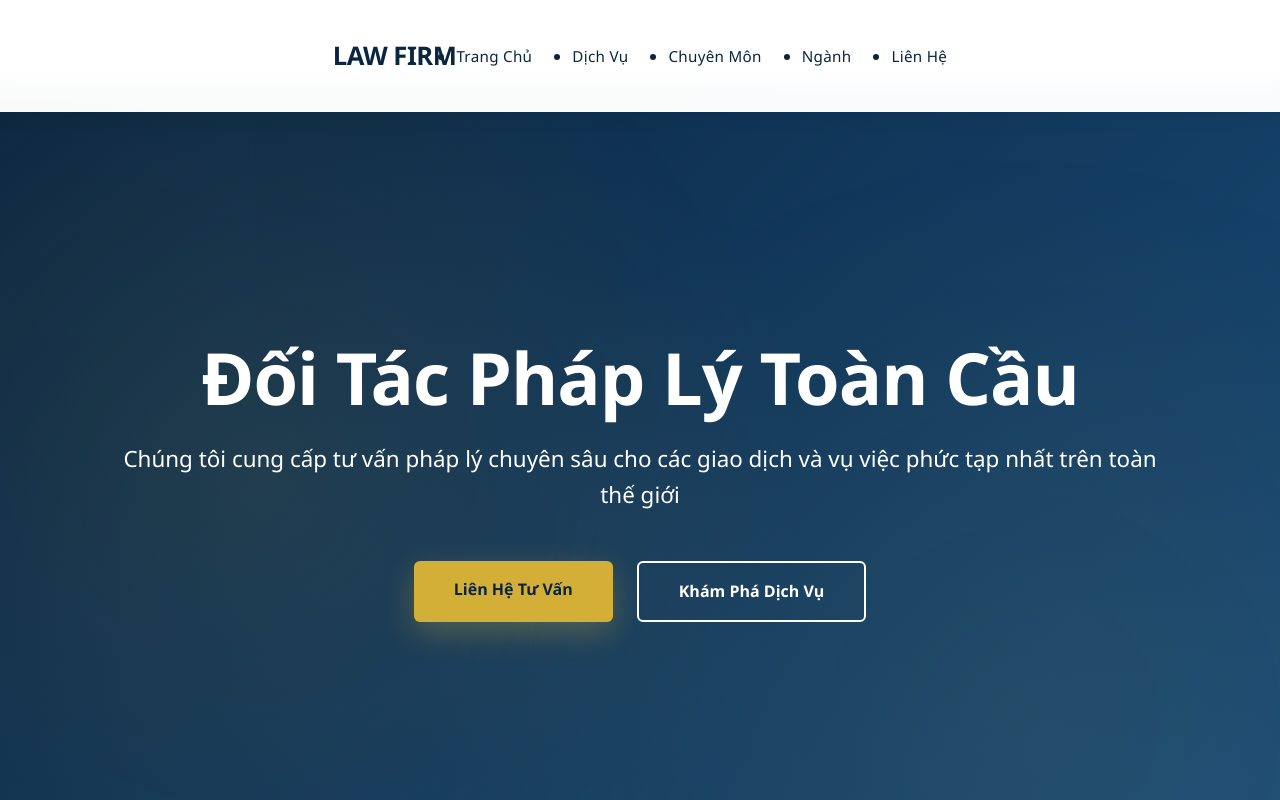
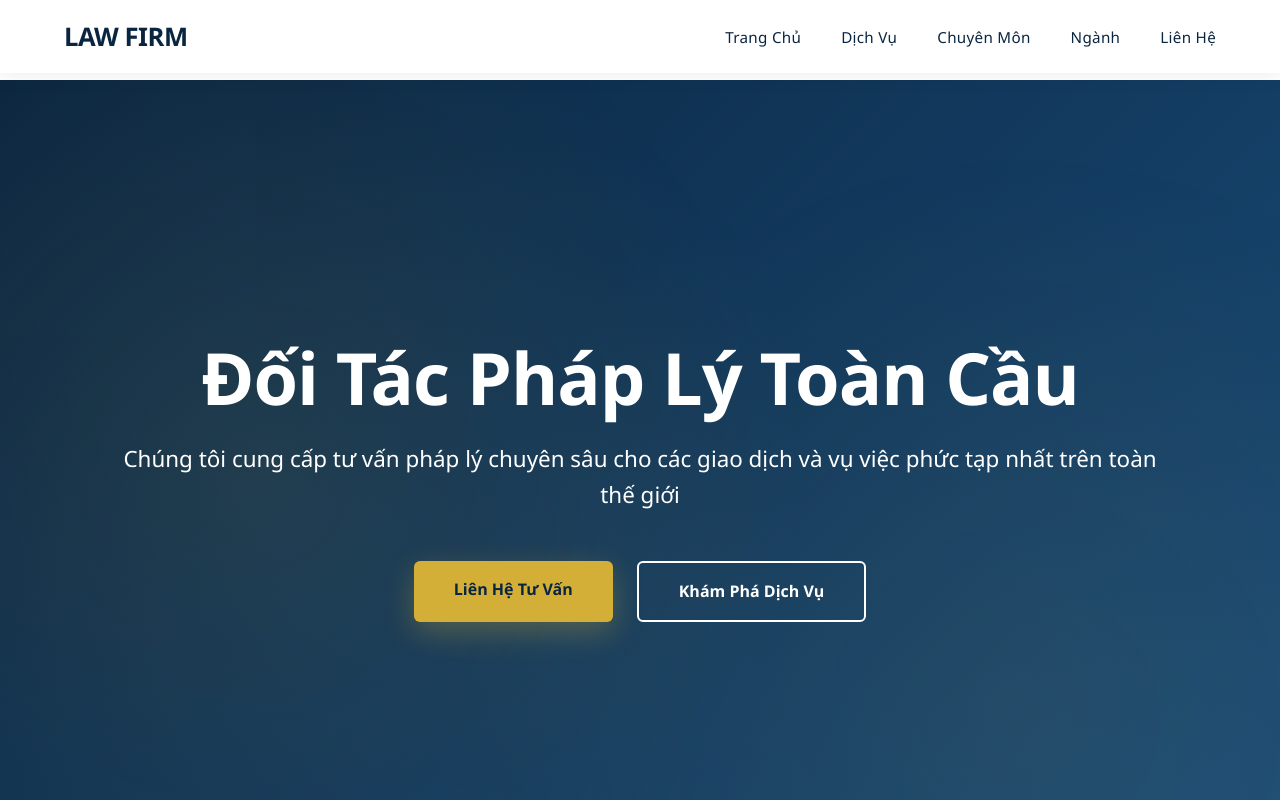
Before and after one commit to duogbachdev/professional-law-firm-website, a website: page index.html in a window 1280 px wide. Shown: the top 800 px of the page. Drawn offline with Linux system fonts and the light colour scheme.

Commit message:
Restore original header structure with header/nav/logo classes

```diff
--- a/index.html
+++ b/index.html
@@ -59,26 +59,15 @@
     <link rel="stylesheet" href="assets/css/animations.css">
     <link rel="stylesheet" href="assets/css/responsive.css">
 
-    <!-- Fix header layout -->
+    <!-- Fix header layout to match original -->
     <style>
-        /* Fix mega menu display */
-        .mega-menu {
+        /* Hide mega menu */
+        #mega-menu-container {
             display: none !important;
         }
 
-        /* Fix navigation layout */
-        .nav-list {
-            display: flex !important;
-            flex-direction: row !important;
-            gap: 2.5rem !important;
-        }
-
-        .nav-list li {
-            position: relative !important;
-        }
-
         /* Ensure header is fixed and proper height */
-        .nav {
+        header {
             position: fixed !important;
             top: 0 !important;
             left: 0 !important;
@@ -90,7 +79,7 @@
             transition: all 0.3s ease !important;
         }
 
-        .nav-container {
+        nav {
             display: flex !important;
             justify-content: space-between !important;
             align-items: center !important;
@@ -99,7 +88,7 @@
             margin: 0 auto !important;
         }
 
-        .nav-logo {
+        .logo {
             font-size: 1.6rem !important;
             font-weight: 700 !important;
             color: var(--navy) !important;
@@ -107,7 +96,26 @@
             letter-spacing: -0.5px !important;
         }
 
-        .nav-link {
+        .nav-main {
+            display: flex !important;
+            gap: 3rem !important;
+            align-items: center !important;
+        }
+
+        .nav-links {
+            display: flex !important;
+            gap: 2.5rem !important;
+            list-style: none !important;
+            align-items: center !important;
+            margin: 0 !important;
+            padding: 0 !important;
+        }
+
+        .nav-links li {
+            position: relative !important;
+        }
+
+        .nav-links a {
             text-decoration: none !important;
             color: var(--navy) !important;
             font-weight: 500 !important;
@@ -116,12 +124,12 @@
             letter-spacing: 0.3px !important;
         }
 
-        .nav-link:hover {
+        .nav-links a:hover {
             color: var(--gold) !important;
         }
 
         /* Hide mobile menu toggle on desktop */
-        .nav-toggle {
+        .menu-toggle {
             display: none !important;
         }
 
@@ -136,54 +144,25 @@
     <div class="progress-bar" id="progressBar"></div>
 
     <!-- Header -->
-    <!-- Navigation -->
-    <nav class="nav" id="nav">
-        <div class="nav-container">
-            <a href="#" class="nav-logo">LAW FIRM</a>
-
-            <!-- Desktop Navigation -->
-            <div class="nav-menu" id="nav-menu">
-                <ul class="nav-list">
-                    <li class="nav-item">
-                        <a href="#home" class="nav-link">Trang Chủ</a>
-                    </li>
-                    <li class="nav-item dropdown">
-                        <a href="#capabilities" class="nav-link">Dịch Vụ <i class="fas fa-chevron-down"></i></a>
-                        <div class="mega-menu">
-                            <div class="mega-menu-content">
-                                <div class="mega-menu-column">
-                                    <h3>Dịch Vụ Chính</h3>
-                                    <ul>
-                                        <li><a href="#capabilities">Tư Vấn & Quy Định</a></li>
-                                        <li><a href="#capabilities">Thị Trường Vốn</a></li>
-                                        <li><a href="#capabilities">Doanh Nghiệp & M&A</a></li>
-                                        <li><a href="#capabilities">Giải Quyết Tranh Chấp</a></li>
-                                        <li><a href="#capabilities">Thuế & Cấu Trúc</a></li>
-                                    </ul>
-                                </div>
-                            </div>
-                        </div>
-                    </li>
-                    <li class="nav-item">
-                        <a href="#expertise" class="nav-link">Chuyên Môn</a>
-                    </li>
-                    <li class="nav-item">
-                        <a href="#industries" class="nav-link">Ngành</a>
-                    </li>
-                    <li class="nav-item">
-                        <a href="#contact" class="nav-link">Liên Hệ</a>
-                    </li>
+    <header>
+        <nav>
+            <div class="logo">LAW FIRM</div>
+            <div class="nav-main">
+                <ul class="nav-links">
+                    <li><a href="#home">Trang Chủ</a></li>
+                    <li><a href="#capabilities">Dịch Vụ</a></li>
+                    <li><a href="#expertise">Chuyên Môn</a></li>
+                    <li><a href="#industries">Ngành</a></li>
+                    <li><a href="#contact">Liên Hệ</a></li>
                 </ul>
+                <button class="menu-toggle" onclick="toggleMegaMenu()">
+                    <span></span>
+                    <span></span>
+                    <span></span>
+                </button>
             </div>
-
-            <!-- Mobile menu button -->
-            <div class="nav-toggle" id="nav-toggle">
-                <span class="bar"></span>
-                <span class="bar"></span>
-                <span class="bar"></span>
-            </div>
-        </div>
-    </nav>
+        </nav>
+    </header>
 
     <!-- Mega Menu -->
     <div id="mega-menu-container"></div>
```
